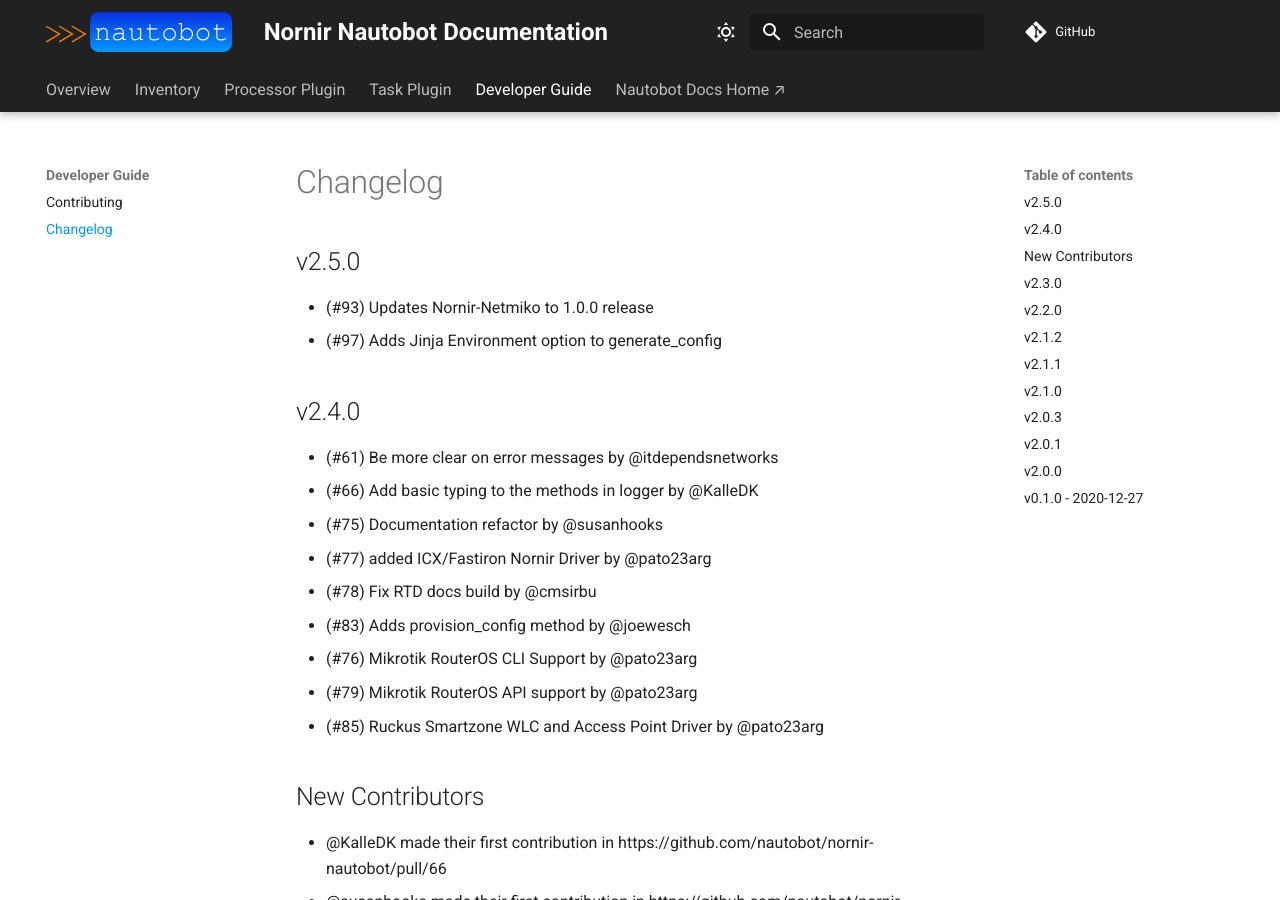
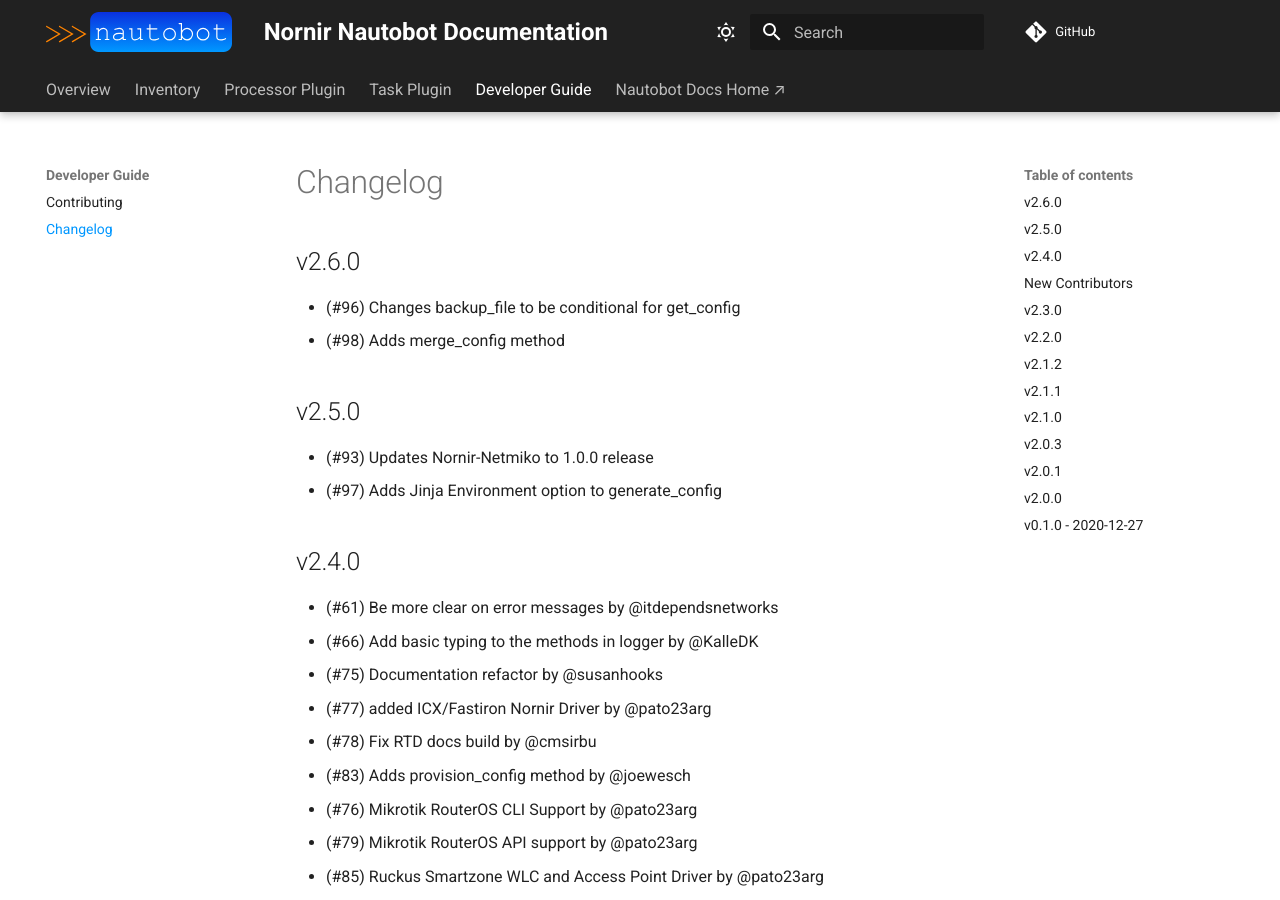
Before and after one commit to nautobot/nornir-nautobot, an MkDocs documentation site: the page built from docs/dev/CHANGELOG.md, in a window 1280 px wide and 900 px high. Built offline with MkDocs 1.6.1 and Material for MkDocs 9.7.7, drawn with Linux system fonts in a browser that asks for light colours; comment, search, counter and statistics services are not loaded.

Commit message:
Release v2.6.0

```diff
--- a/docs/dev/CHANGELOG.md
+++ b/docs/dev/CHANGELOG.md
@@ -1,4 +1,9 @@
 # Changelog
+
+## v2.6.0
+
+- (#96) Changes backup_file to be conditional for get_config
+- (#98) Adds merge_config method
 
 ## v2.5.0
 
--- a/pyproject.toml
+++ b/pyproject.toml
@@ -1,6 +1,6 @@
 [tool.poetry]
 name = "nornir-nautobot"
-version = "2.5.0"
+version = "2.6.0"
 description = "Nornir Nautobot"
 authors = ["Network to Code, LLC <opensource@networktocode.com>"]
 readme = "README.md"
```
Also changed, not shown: 1 other file.
